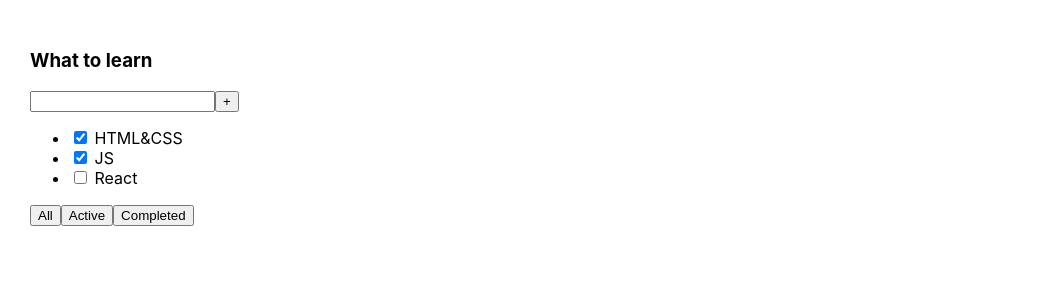
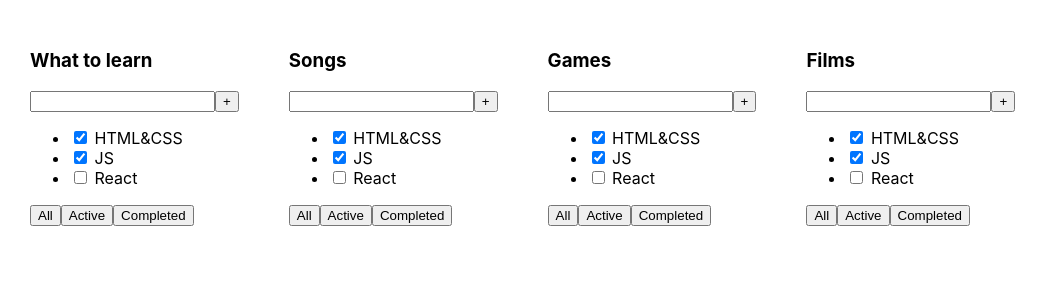
Before and after one commit to Trivium-bv/todolist_, a React (Vite) app: page / in a window 1280 px wide. Shown: the top 300 px of the page, without its empty margins (0-1048 px from the left). Built offline with nearby package versions, Linux system fonts and the light colour scheme.

Commit message:
TodolistItem

```diff
--- a/src/App.tsx
+++ b/src/App.tsx
@@ -1,31 +1,13 @@
 import './App.css'
+import { TodolistItem } from './TodolistItem'
 
-function App() {
+export const App = () => {
   return (
       <div className="app">
-        <div>
-          <h3>What to learn</h3>
-          <div>
-            <input/>
-            <button>+</button>
-          </div>
-          <ul>
-            <li>
-              <input type="checkbox" checked={true}/> <span>HTML&CSS</span>
-            </li>
-            <li>
-              <input type="checkbox" checked={true}/> <span>JS</span>
-            </li>
-            <li>
-              <input type="checkbox" checked={false}/> <span>React</span>
-            </li>
-          </ul>
-          <div>
-            <button>All</button>
-            <button>Active</button>
-            <button>Completed</button>
-          </div>
-        </div>
+        <TodolistItem title="What to learn"/>
+        <TodolistItem title="Songs"/>
+        <TodolistItem title="Games"/>
+        <TodolistItem title="Films"/>
       </div>
   )
 }
--- /dev/null
+++ b/src/TodolistItem.tsx
@@ -0,0 +1,29 @@
+import './App.css'
+
+export const TodolistItem = (props: any) => {
+  return (
+        <div>
+          <h3>{props.title}</h3>
+          <div>
+            <input/>
+            <button>+</button>
+          </div>
+          <ul>
+            <li>
+              <input type="checkbox" checked={true}/> <span>HTML&CSS</span>
+            </li>
+            <li>
+              <input type="checkbox" checked={true}/> <span>JS</span>
+            </li>
+            <li>
+              <input type="checkbox" checked={false}/> <span>React</span>
+            </li>
+          </ul>
+          <div>
+            <button>All</button>
+            <button>Active</button>
+            <button>Completed</button>
+          </div>
+        </div>
+  )
+}
--- a/src/main.tsx
+++ b/src/main.tsx
@@ -1,5 +1,5 @@
 import { createRoot } from 'react-dom/client'
 import './index.css'
-import App from './App'
+import { App } from './App'
 
 createRoot(document.getElementById('root')!).render(<App />)
```
